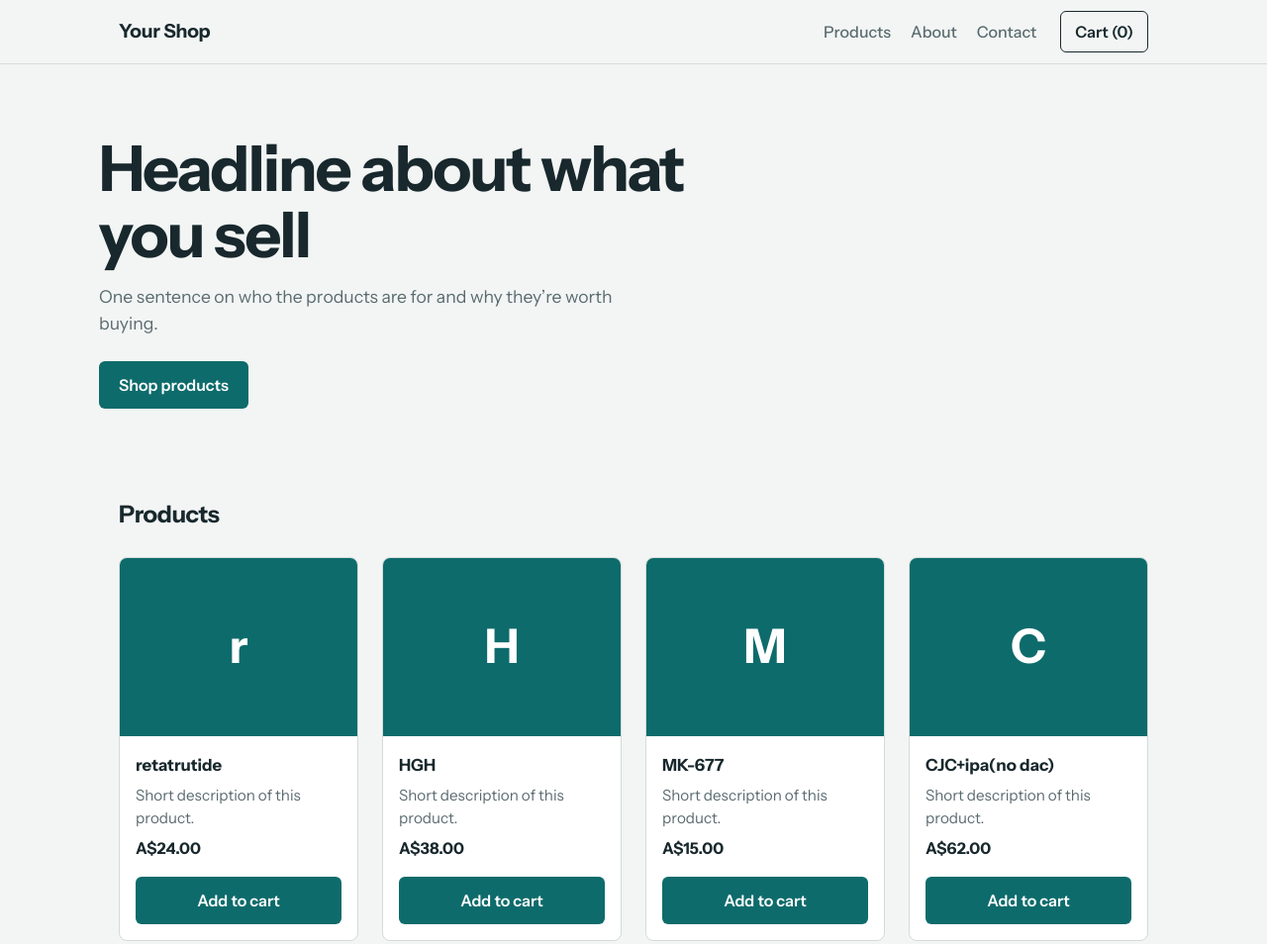
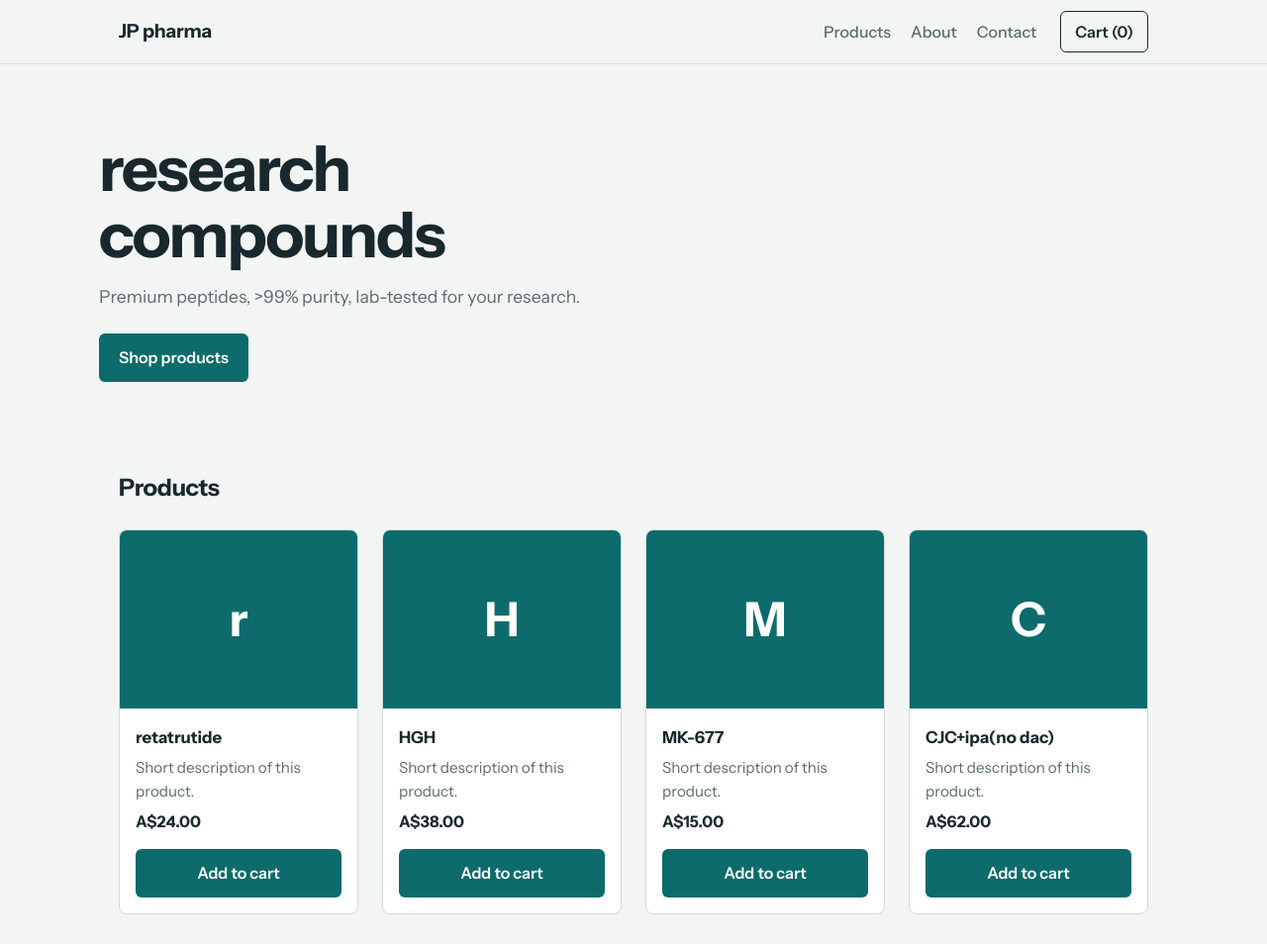
Before and after one commit to JPpharmac/JPpharmac.github.io, a plain HTML site: page index.html in a window 1280 px wide. Shown: the top 954 px of the page at 99% size. Drawn offline with Linux system fonts and the light colour scheme.

Commit message:
Update index.html

```diff
--- a/index.html
+++ b/index.html
@@ -82,7 +82,7 @@ body.cart-open .drawer{transform:none}
 
 <header>
   <div class="wrap">
-    <a class="brand" href="#top">Your Shop</a>
+    <a class="brand" href="#top">JP pharma</a>
     <nav aria-label="Main">
       <a href="#products">Products</a>
       <a href="#about">About</a>
@@ -94,8 +94,8 @@ body.cart-open .drawer{transform:none}
 
 <main id="top">
   <div class="wrap hero">
-    <h1>Headline about what you sell</h1>
-    <p>One sentence on who the products are for and why they’re worth buying.</p>
+    <h1>research compounds</h1>
+    <p>Premium peptides, >99% purity, lab-tested for your research.</p>
     <a class="btn" href="#products">Shop products</a>
   </div>
 
```
